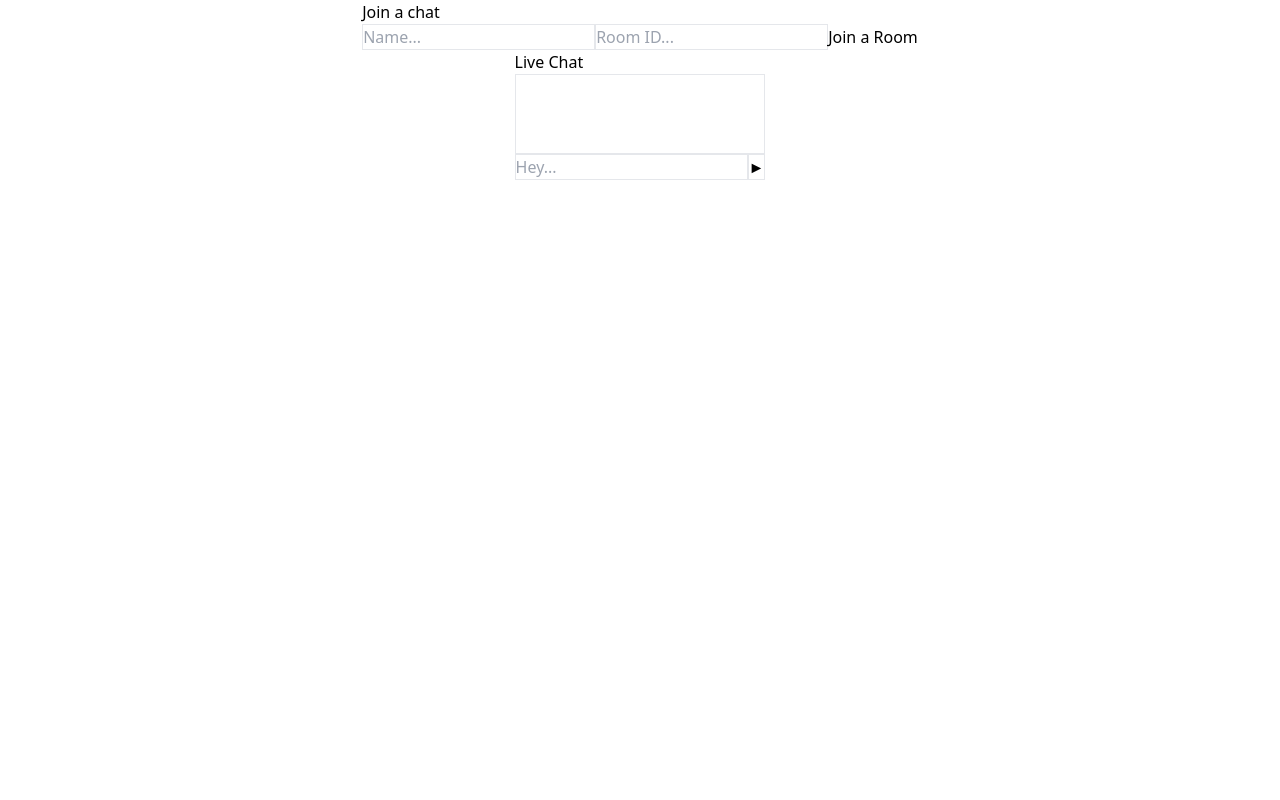
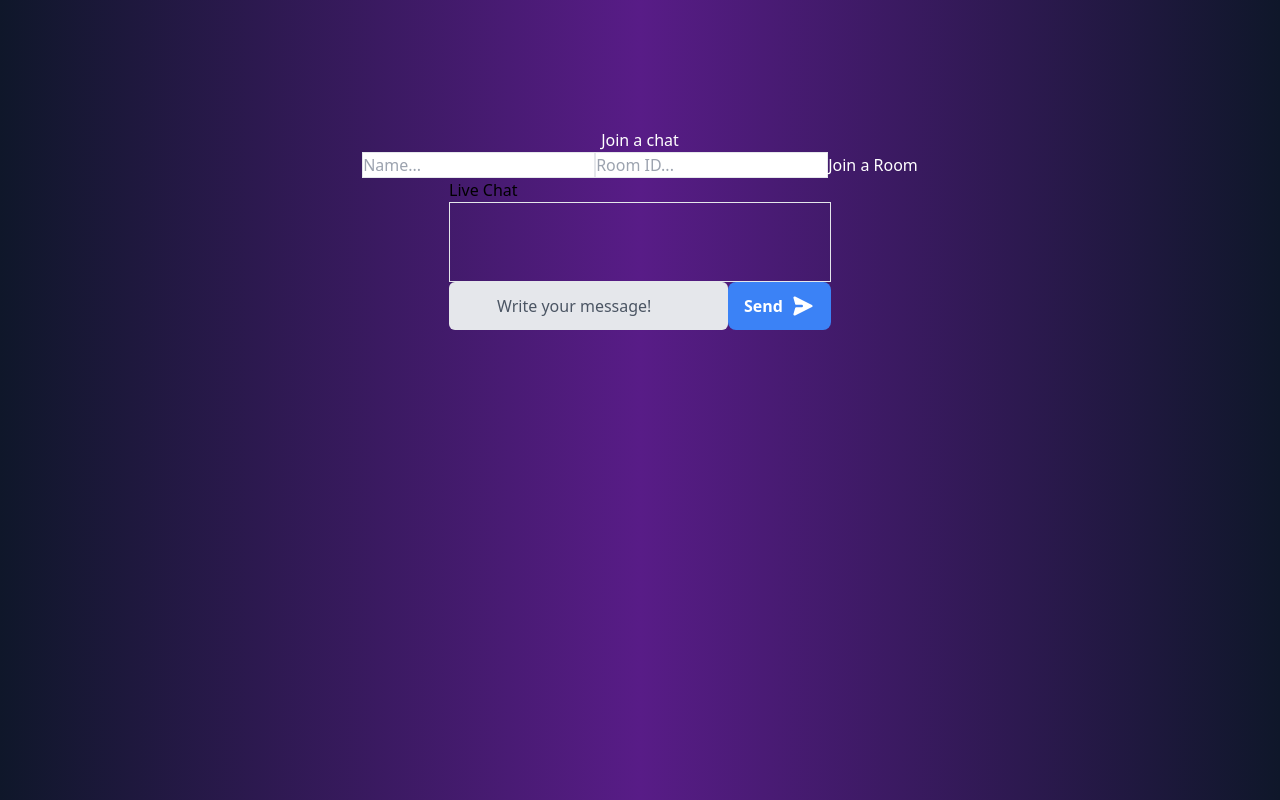
Before and after one commit to FrankyKyaw/TextGPT, a React (Create React App) app in the folder client/: page /chat in a window 1280 px wide. Built offline with nearby package versions, Linux system fonts and the light colour scheme; no server answers.

Commit message:
button styling

```diff
--- a/client/src/App.js
+++ b/client/src/App.js
@@ -20,9 +20,9 @@ function App() {
   };
 
   return (
-    <div className="flex flex-col w-full items-center justify-center">
-      <div className="">
-      <h3>Join a chat</h3>
+    <div className="flex flex-col pt-32 w-full items-center h-screen bg-gradient-to-r from-slate-900 via-purple-900 to-slate-900">
+      <div className="text-white">
+      <h3 className="items-center flex flex-col">Join a chat</h3>
       <input
         className="border"
         type="text"
--- a/client/src/pages/Chat.js
+++ b/client/src/pages/Chat.js
@@ -2,12 +2,25 @@ import React from "react";
 
 export default function Chat({ socket, username, room }) {
   return (
-    <div>
+    <div className="">
       <div>Live Chat</div>
       <div className="h-20 border"></div>
       <div>
-        <input className="border" type="text" placeholder="Hey..." />
-        <button className="border">&#9658;</button>
+      <input type="text" placeholder="Write your message!" class="focus:outline-none focus:placeholder-gray-400 text-gray-600 placeholder-gray-600 pl-12 bg-gray-200 rounded-md py-3"/>
+        <button
+          type="button"
+          class="inline-flex items-center justify-center rounded-lg px-4 py-3 transition duration-500 ease-in-out text-white bg-blue-500 hover:bg-blue-400 focus:outline-none"
+        >
+          <span class="font-bold">Send</span>
+          <svg
+            xmlns="http://www.w3.org/2000/svg"
+            viewBox="0 0 20 20"
+            fill="currentColor"
+            class="h-6 w-6 ml-2 transform rotate-90"
+          >
+            <path d="M10.894 2.553a1 1 0 00-1.788 0l-7 14a1 1 0 001.169 1.409l5-1.429A1 1 0 009 15.571V11a1 1 0 112 0v4.571a1 1 0 00.725.962l5 1.428a1 1 0 001.17-1.408l-7-14z"></path>
+          </svg>
+        </button>
       </div>
     </div>
   );
```
